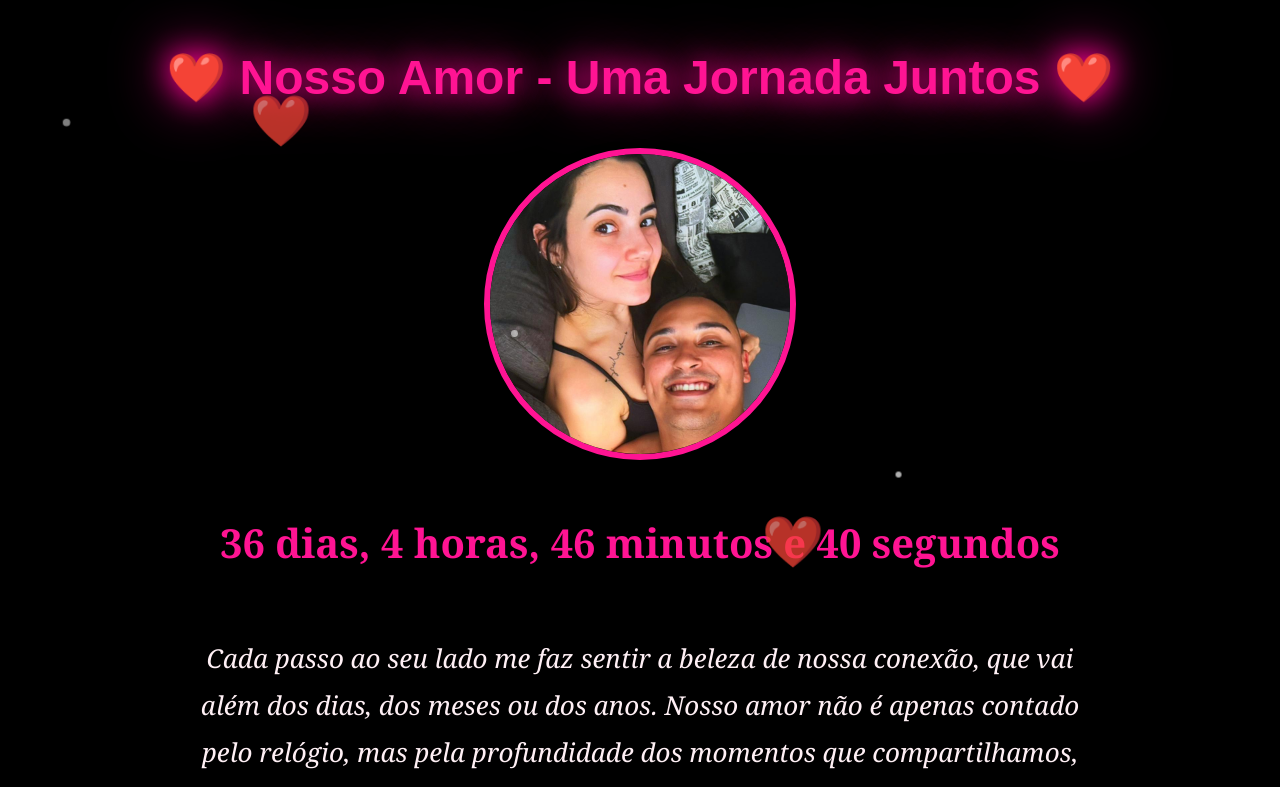
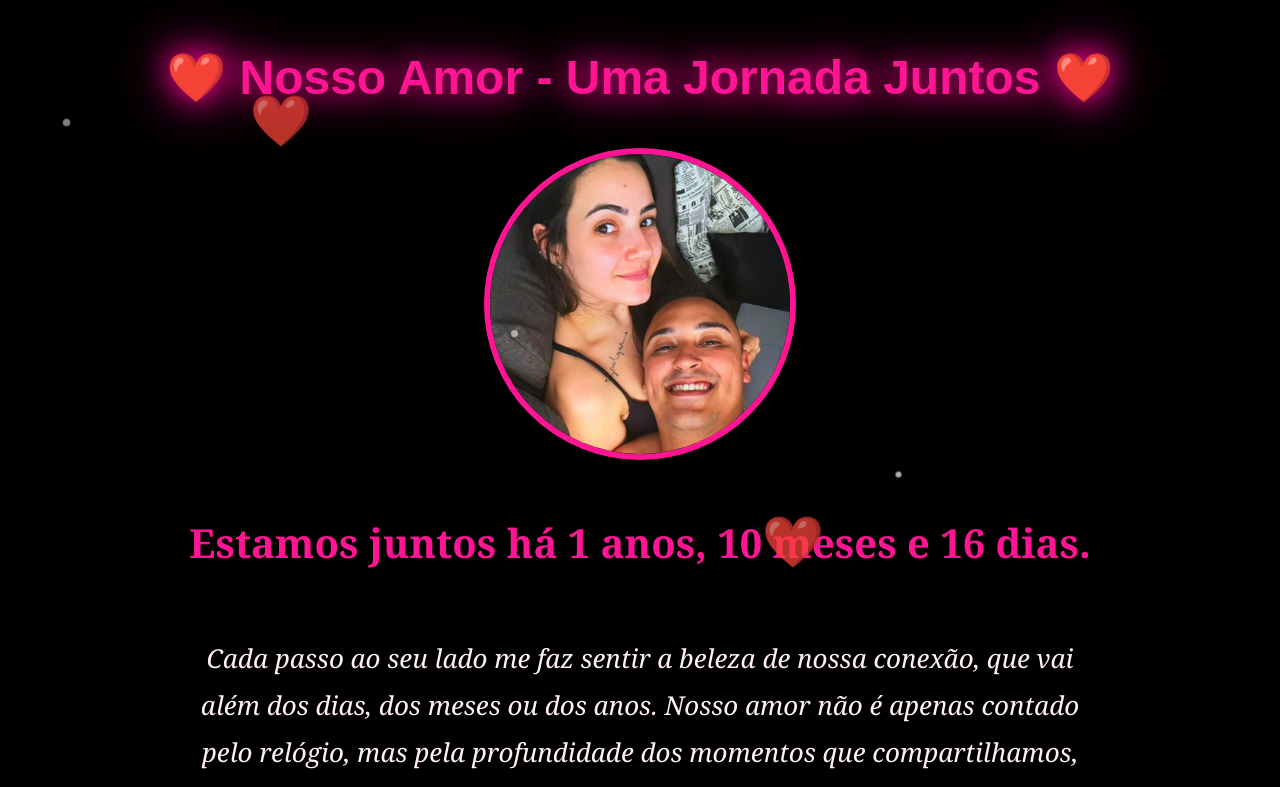
Before and after one commit to deboraamorieli/tempo-de-namoro, a plain HTML site: page index.html in a window 1280 px wide. Shown: the top 787 px of the page. Drawn offline with Linux system fonts and the light colour scheme.

Commit message:
Update index.html

```diff
--- a/index.html
+++ b/index.html
@@ -13,7 +13,7 @@
             text-align: center;
             margin: 0;
             padding: 0;
-            overflow: hidden;
+            overflow-y: auto; /* Permite rolagem vertical */
             position: relative;
         }
 
@@ -204,22 +204,21 @@
     <script>
         // Função para atualizar o contador de tempo
         function atualizarContador() {
-            const dataInicio = new Date('2024-10-11'); // Data do início do namoro
-            const agora = new Date();
-            const diff = agora - dataInicio;
+            const dataInicio = new Date('2023-01-01'); // Defina a data de início do relacionamento
+            const dataAgora = new Date();
+            const diff = new Date(dataAgora - dataInicio);
 
-            const dias = Math.floor(diff / (1000 * 60 * 60 * 24));
-            const horas = Math.floor((diff / (1000 * 60 * 60)) % 24);
-            const minutos = Math.floor((diff / (1000 * 60)) % 60);
-            const segundos = Math.floor((diff / 1000) % 60);
+            const anos = diff.getUTCFullYear() - 1970;
+            const meses = diff.getUTCMonth();
+            const dias = diff.getUTCDate() - 1;
 
-            document.getElementById('contador').innerText =
-                `${dias} dias, ${horas} horas, ${minutos} minutos e ${segundos} segundos`;
+            document.getElementById('contador').textContent =
+                `Estamos juntos há ${anos} anos, ${meses} meses e ${dias} dias.`;
         }
 
-        // Atualiza o contador a cada segundo
-        setInterval(atualizarContador, 1000);
-        atualizarContador();
+        // Atualiza o contador a cada 24 horas
+        setInterval(atualizarContador, 86400000);
+        atualizarContador(); // Chama imediatamente ao carregar a página
     </script>
 </body>
 </html>
```
